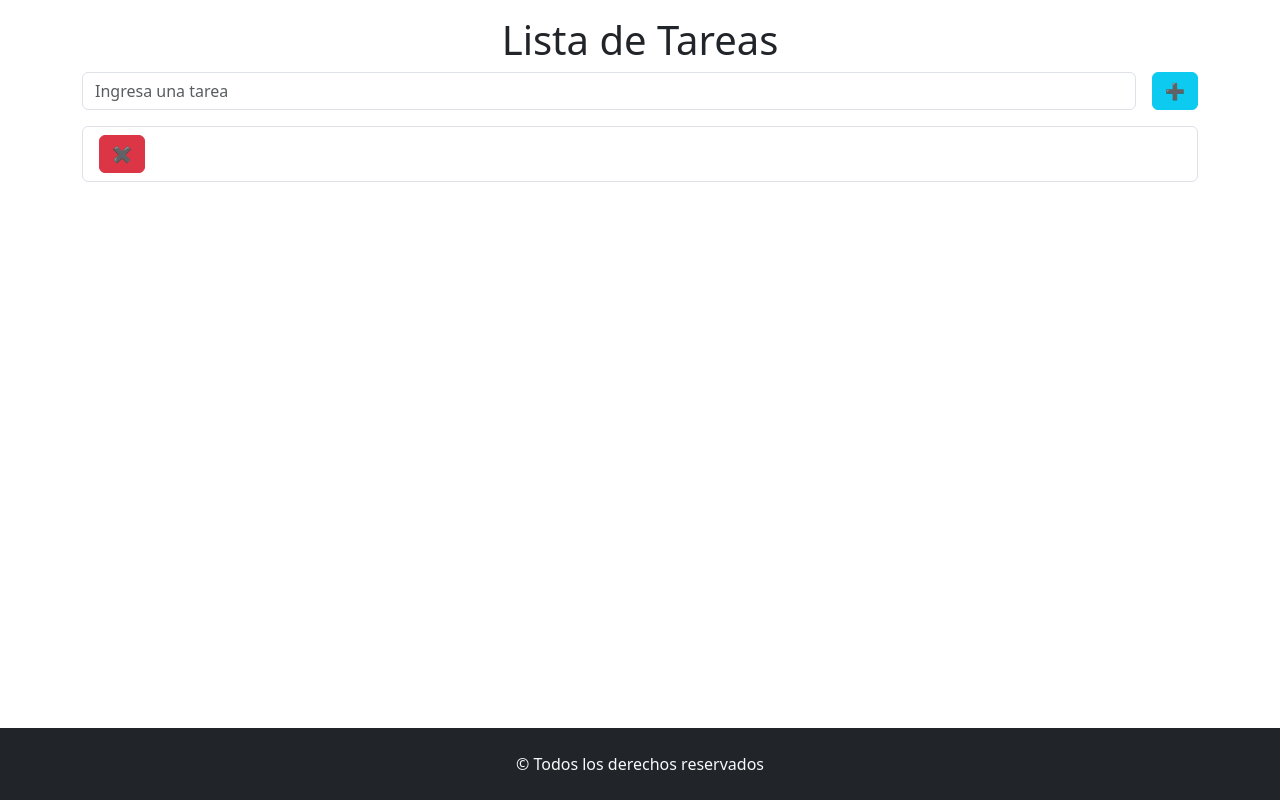
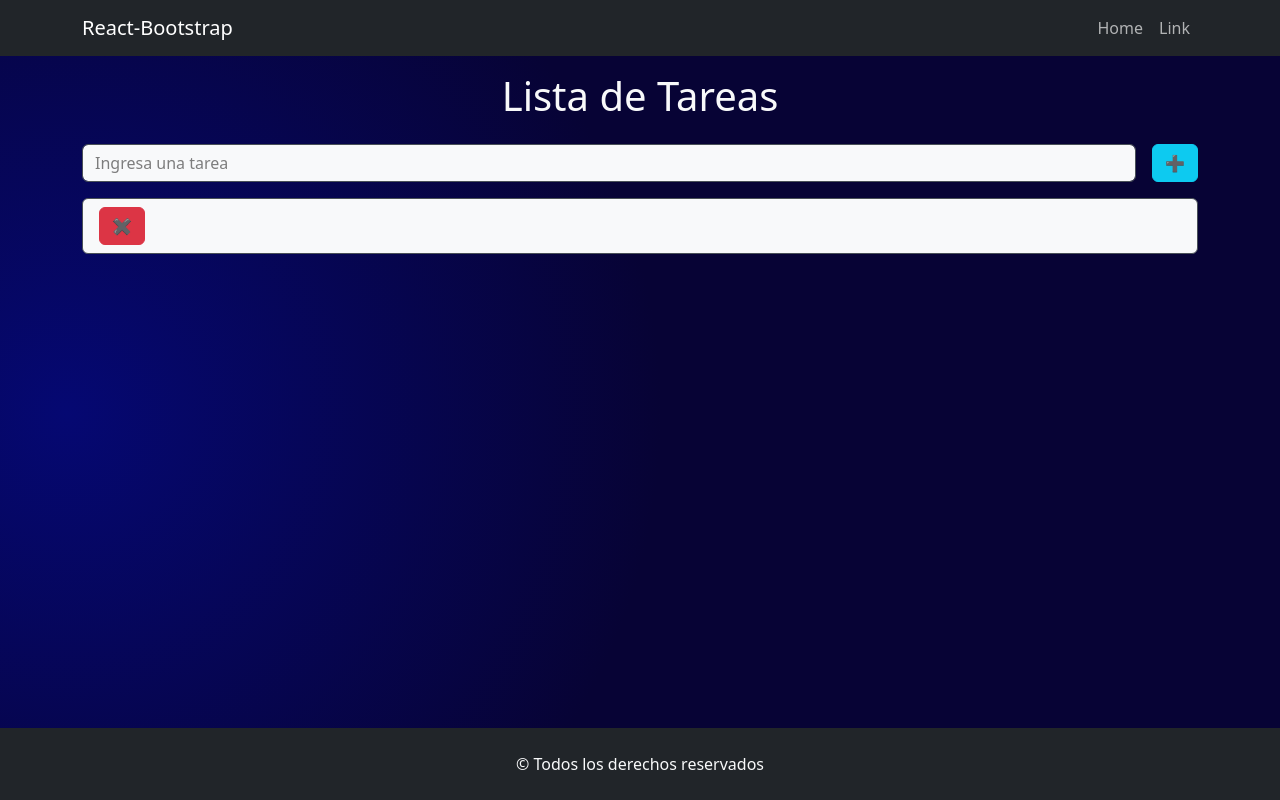
Before and after one commit to LuuRuiz17/tp6-ej5-React, a React (Vite) app: page / in a window 1280 px wide. Built offline with nearby package versions, Linux system fonts and the light colour scheme.

Commit message:
Le di estilos a la página

```diff
--- a/index.html
+++ b/index.html
@@ -1,5 +1,5 @@
 <!doctype html>
-<html lang="es">
+<html lang="es" data-bs-theme = "dark">
   <head>
     <meta charset="UTF-8" />
     <link rel="icon" type="image/svg+xml" href="/vite.svg" />
--- a/src/App.jsx
+++ b/src/App.jsx
@@ -1,12 +1,15 @@
 import 'bootstrap/dist/css/bootstrap.min.css';
 import FormularioTareas from './components/formularioTareas';
-import { Container } from 'react-bootstrap';
+import Navbar from './components/Navbar';
 
 function App() {
   return (
     <>
+    <header>
+      <Navbar></Navbar>
+    </header>
       <main className='container my-3'>
-        <h1 className='text-center'>Lista de Tareas</h1>
+        <h1 className='text-center text-light mb-4'>Lista de Tareas</h1>
         <FormularioTareas></FormularioTareas>
       </main>
       <footer className='bg-dark text-light text-center py-4'>&copy; Todos los derechos reservados</footer>
--- a/src/components/FormularioTareas.jsx
+++ b/src/components/FormularioTareas.jsx
@@ -37,7 +37,7 @@ const formularioTareas = () => {
         <div>
             <Form onSubmit={handleSubmit(agregarTarea)}>
                 <Form.Group className="mb-3 d-flex" controlId="exampleForm.ControlInput1">
-                    <Form.Control type="text" placeholder="Ingresa una tarea" {...register('tarea' , {
+                    <Form.Control  className='bg-light' type="text" placeholder="Ingresa una tarea" {...register('tarea' , {
                         required: 'La tarea es un campo obligatorio',
                         minLength: {
                             value: 3,
--- a/src/components/ItemTarea.jsx
+++ b/src/components/ItemTarea.jsx
@@ -2,7 +2,7 @@ import { ListGroup, Button} from "react-bootstrap";
 
 const itemTarea = ({nombreTarea, borrarTarea}) => {
     return (
-        <ListGroup.Item className="d-flex justify-content-between">
+        <ListGroup.Item className="d-flex justify-content-between bg-light">
             {nombreTarea}<Button variant="danger" onClick={()=> borrarTarea(nombreTarea)}>✖️</Button>
         </ListGroup.Item>
     );
--- /dev/null
+++ b/src/components/Navbar.jsx
@@ -0,0 +1,20 @@
+import { Container, Navbar, Nav } from "react-bootstrap";
+
+const MyNavbar = () => {
+    return (
+        <Navbar expand="lg" className="bg-dark">
+            <Container>
+                <Navbar.Brand href="#home">React-Bootstrap</Navbar.Brand>
+                <Navbar.Toggle aria-controls="basic-navbar-nav" />
+                <Navbar.Collapse id="basic-navbar-nav">
+                    <Nav className="ms-auto">
+                        <Nav.Link href="#home">Home</Nav.Link>
+                        <Nav.Link href="#link">Link</Nav.Link>
+                    </Nav>
+                </Navbar.Collapse>
+            </Container>
+        </Navbar>
+    );
+};
+
+export default MyNavbar;
--- a/src/index.css
+++ b/src/index.css
@@ -1,9 +1,18 @@
-#root{
+#root {
   display: flex;
   flex-direction: column;
   min-height: 100vh;
+  background-image: radial-gradient( circle 610px at 5.2% 51.6%,  rgba(5,8,114,1) 0%, rgba(7,3,53,1) 97.5% );
 }
 
-main{
+main {
   flex-grow: 1;
 }
+
+.bg-light {
+  color: black !important;
+}
+
+::placeholder {
+  color: rgb(125, 125, 125) !important;
+}
```
